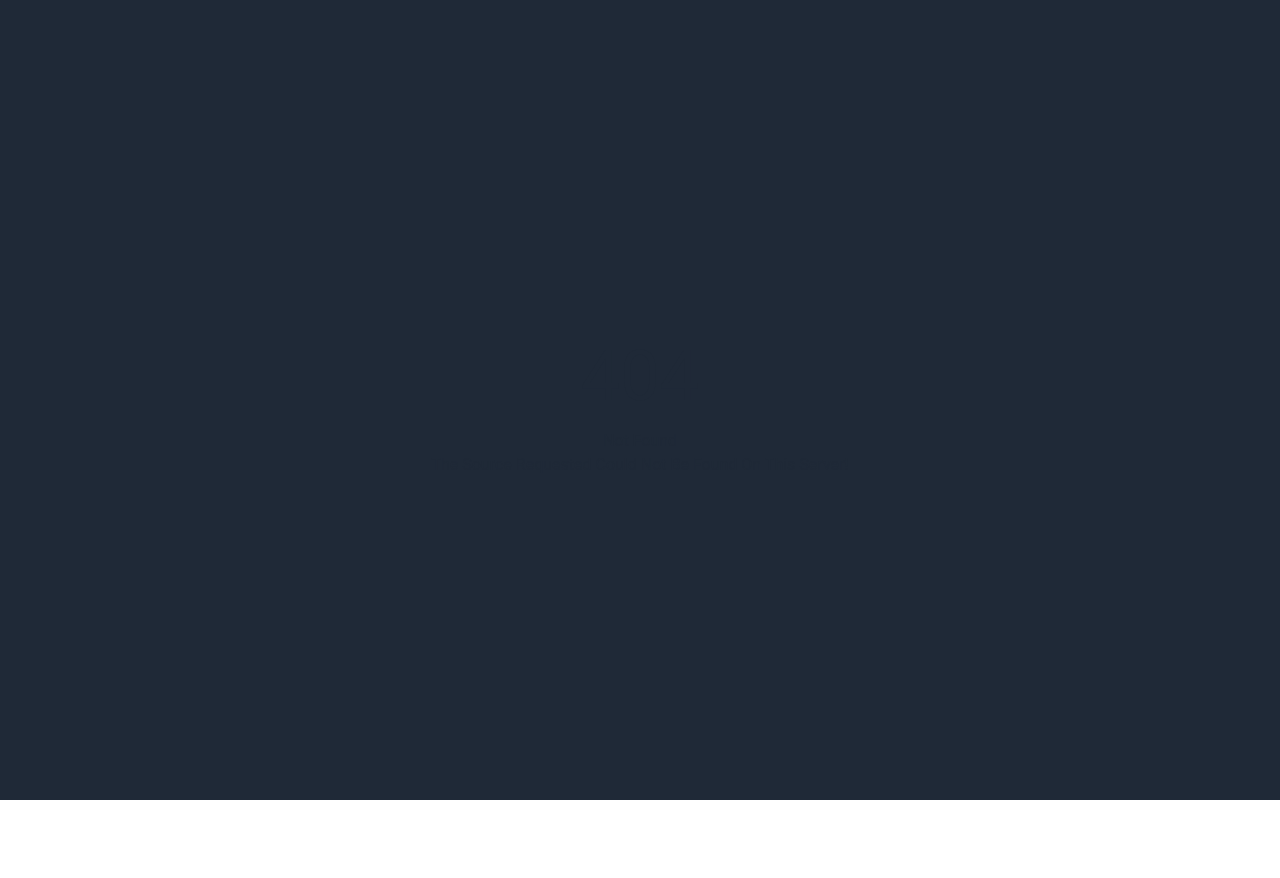
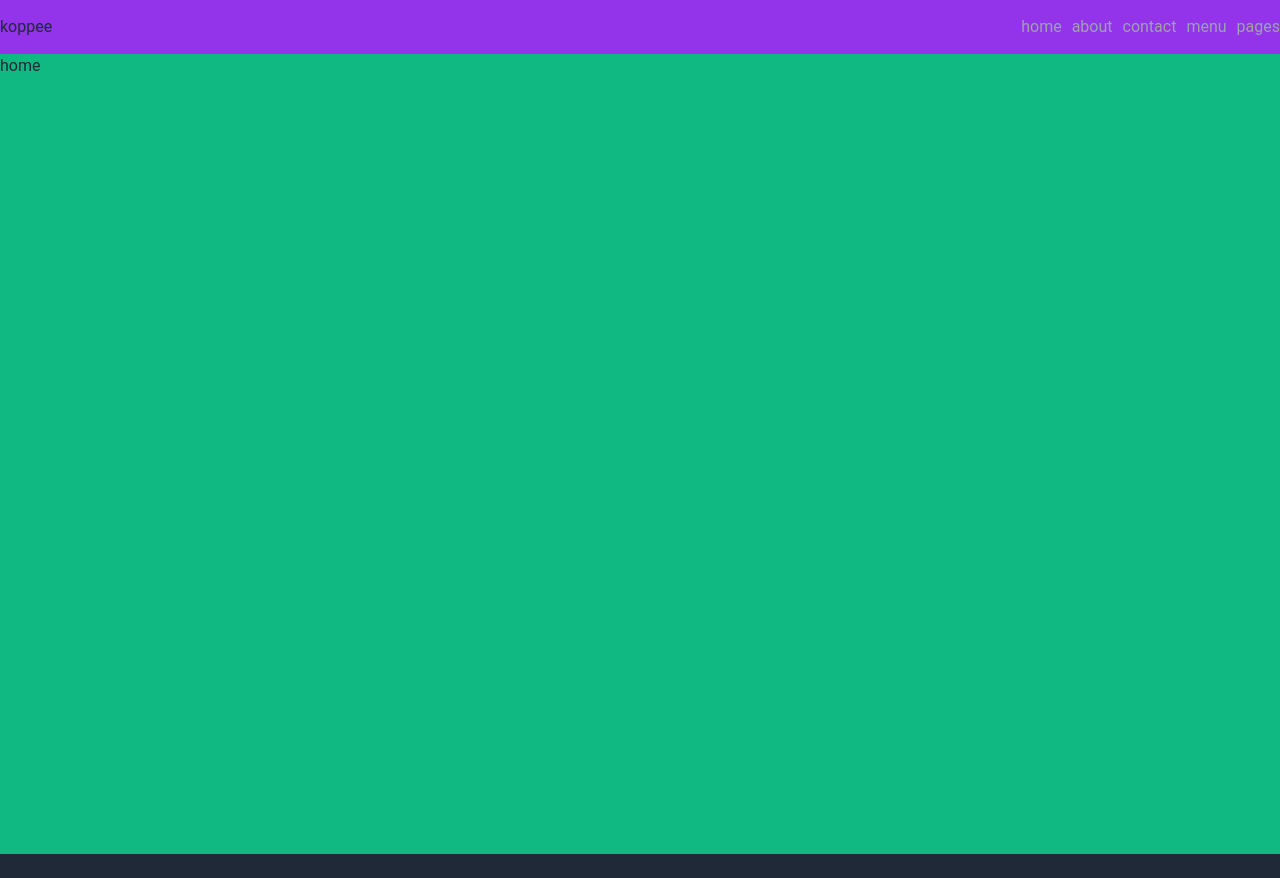
Before and after one commit to mahmoudfarsijani/project-T, a Vue app: page /resturant/home in a window 1280 px wide. Before the commit this address had no page. Before the commit the page ends 800 px from the top, so only its background shows below. Built offline with nearby package versions, Linux system fonts and the light colour scheme; a web font is replaced by a local one; what vue-toast-notification would draw is missing.

Commit message:
add detail for resturant

```diff
--- a/src/components/main/resturant/HeaderResturant.vue
+++ b/src/components/main/resturant/HeaderResturant.vue
@@ -1,5 +1,52 @@
 <template>
-    <div>
-        header
-    </div>
+  <header class="w-full flex flex-nowrap bg-purple-600 py-[15px]">
+    <Container class="flex flex-nowrap justify-between">
+      <label>
+        <RouterLink to="/resturant"> koppee </RouterLink>
+      </label>
+      <nav>
+        <Row tag="ul" class="gap-[10px]">
+          <li v-for="item in listNav" :key="item.id">
+            <RouterLink :to="{ name: item.name }" class="text-gray-400 dark:text-white">
+              {{ item.label }}
+            </RouterLink>
+          </li>
+        </Row>
+      </nav>
+    </Container>
+  </header>
 </template>
+
+<script setup>
+import Row from '@/components/base/Row.vue'
+import Container from '@/components/base/Container.vue'
+import { nanoid } from 'nanoid'
+
+const listNav = [
+  {
+    label: 'home',
+    name: 'home-rest',
+    id: nanoid(3)
+  },
+  {
+    label: 'about',
+    name: 'about-rest',
+    id: nanoid(3)
+  },
+  {
+    label: 'contact',
+    name: 'contact-rest',
+    id: nanoid(3)
+  },
+  {
+    label: 'menu',
+    name: 'menu-rest',
+    id: nanoid(3)
+  },
+  {
+    label: 'pages',
+    name: 'pages-rest',
+    id: nanoid(3)
+  }
+]
+</script>
--- a/src/router/index.js
+++ b/src/router/index.js
@@ -86,12 +86,46 @@ const router = createRouter({
       path: '/resturant',
       name: 'resturant',
       alias: '/resturants',
+      redirect:'/resturant/home',
       components: {
         default:  () => import('@/views/resturant/Resturant.vue'),
         headerResturant: () => import('@/components/main/resturant/HeaderResturant.vue'),
         footerResturant: () => import('@/components/main/resturant/FooterResturant.vue')
       },
-      meta: { title: 'Resturant', requiresAuth: false }
+      meta: { title: 'Resturant', requiresAuth: false },
+      children: [
+        // default
+        {
+          path:'',
+          name:'home-rest',
+          component:() => import('@/views/resturant/child/HomeRest.vue')
+        },
+        {
+          path:'/resturant/home',
+          name:'home-rest',
+          component: () => import('@/views/resturant/child/HomeRest.vue')
+        },
+        {
+          path:'/resturant/about',
+          name:'about-rest',
+          component: () => import('@/views/resturant/child/AboutRest.vue')
+        },
+        {
+          path:'/resturant/contact',
+          name:'contact-rest',
+          component: () => import('@/views/resturant/child/ContactRest.vue')
+        },
+        {
+          path:'/resturant/menu',
+          name:'menu-rest',
+          component: () => import('@/views/resturant/child/MenuRest.vue')
+        },
+        {
+          path:'/resturant/pages',
+          name:'pages-rest',
+          component: () => import('@/views/resturant/child/PagesRest.vue')
+        }
+      ]
     },
     {
       path: '/movie',
--- a/src/views/resturant/Resturant.vue
+++ b/src/views/resturant/Resturant.vue
@@ -1,5 +1,9 @@
 <template>
-    <div>
-        resturant
-    </div>
+  <Main class="min-w-screen bg-emerald-500">
+    <RouterView />
+  </Main>
 </template>
+
+<script setup>
+import Main from '@/components/base/Main.vue'
+</script>
--- /dev/null
+++ b/src/views/resturant/child/AboutRest.vue
@@ -0,0 +1,10 @@
+<template>
+
+    <Container> about resturant </Container>
+
+</template>
+
+<script setup>
+import Main from '@/components/base/Main.vue'
+import Container from '@/components/base/Container.vue'
+</script>
--- /dev/null
+++ b/src/views/resturant/child/ContactRest.vue
@@ -0,0 +1,12 @@
+<template>
+
+    <Container>
+        contact resturant
+    </Container>
+
+</template>
+
+<script setup>
+import Main from '@/components/base/Main.vue'
+import Container from '@/components/base/Container.vue'
+</script>
--- /dev/null
+++ b/src/views/resturant/child/HomeRest.vue
@@ -0,0 +1,15 @@
+<template>
+    <div>
+
+            <Container>
+                home
+            </Container>
+
+    </div>
+</template>
+
+
+<script setup>
+    import Main from '@/components/base/Main.vue'
+    import Container from '@/components/base/Container.vue'
+</script>
--- /dev/null
+++ b/src/views/resturant/child/MenuRest.vue
@@ -0,0 +1,10 @@
+<template>
+
+    <Container> menu resturant </Container>
+
+</template>
+
+<script setup>
+import Main from '@/components/base/Main.vue'
+import Container from '@/components/base/Container.vue'
+</script>
--- /dev/null
+++ b/src/views/resturant/child/PagesRest.vue
@@ -0,0 +1,10 @@
+<template>
+
+    <Container> pages resturant </Container>
+
+</template>
+
+<script setup>
+import Main from '@/components/base/Main.vue'
+import Container from '@/components/base/Container.vue'
+</script>
```
Also changed, not shown: src/App.vue (+8 -0 lines).
